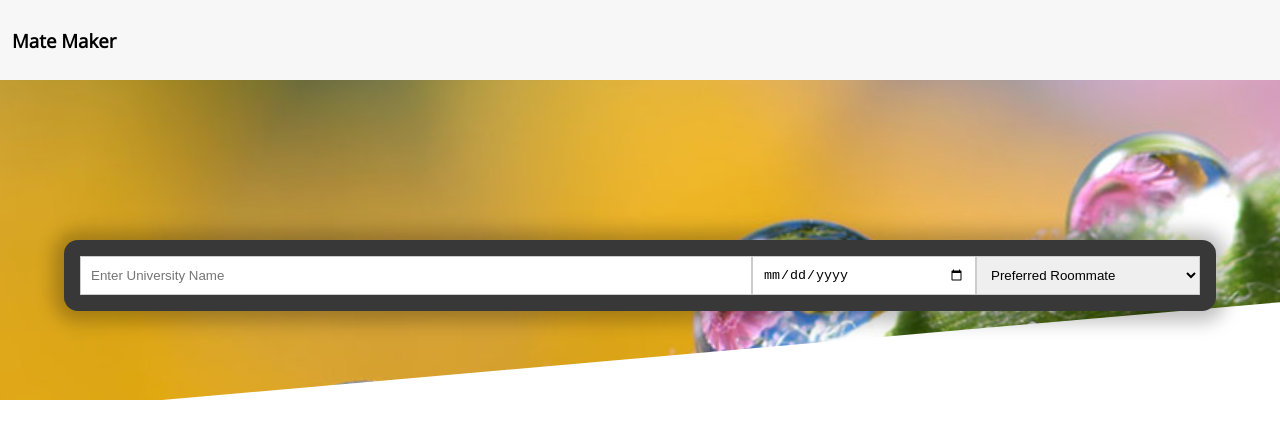
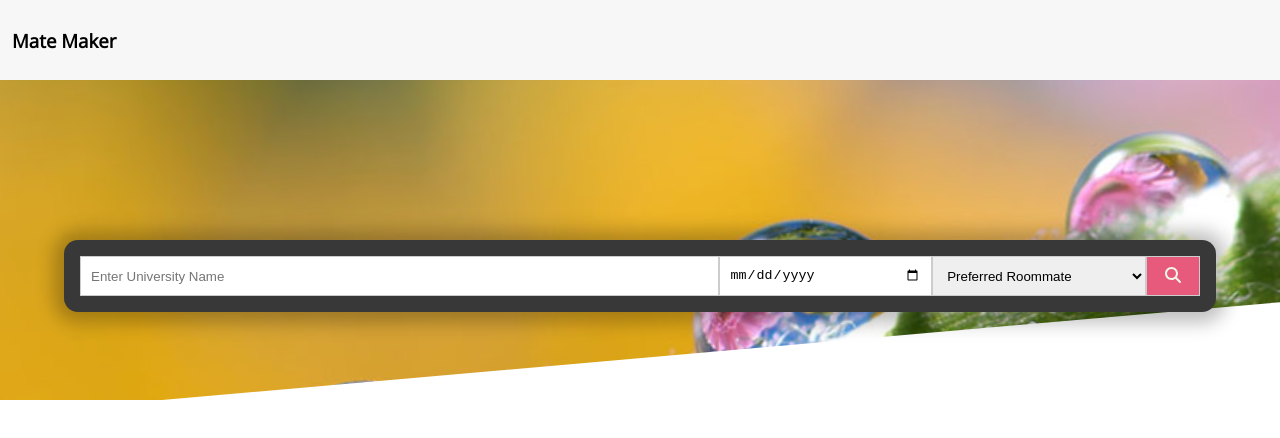
Before and after one commit to Ravikrishna234/MateMaker, a React (Vite) app: page / in a window 1280 px wide. Shown: the top 438 px of the page. Built offline with nearby package versions, Linux system fonts and the light colour scheme.

Commit message:
ADD: Search_Glass

```diff
--- a/package.json
+++ b/package.json
@@ -10,6 +10,10 @@
     "preview": "vite preview"
   },
   "dependencies": {
+    "@fortawesome/fontawesome-svg-core": "^6.4.2",
+    "@fortawesome/free-regular-svg-icons": "^6.4.2",
+    "@fortawesome/free-solid-svg-icons": "^6.4.2",
+    "@fortawesome/react-fontawesome": "^0.2.0",
     "react": "^18.2.0",
     "react-dom": "^18.2.0"
   },
--- a/src/components/Layout/SearchBar.jsx
+++ b/src/components/Layout/SearchBar.jsx
@@ -1,6 +1,7 @@
 import React, { useState } from 'react';
 import classes from './SearchBar.module.css';
-
+import { faMagnifyingGlass } from '@fortawesome/free-solid-svg-icons';
+import { FontAwesomeIcon } from '@fortawesome/react-fontawesome';
 function SearchBar(){
     const [enteredName, setEnteredName] = useState('');
     const [enteredCity, setEnteredCity] = useState('');
@@ -57,6 +58,9 @@ function SearchBar(){
                         <option value='>4'>4+</option>
 
                 </select>
+                <button type="submit" className={classes.searchButton}>
+                    <FontAwesomeIcon className={classes.searchGlass} icon={faMagnifyingGlass}></FontAwesomeIcon>
+                </button>
                 {/* Implementation 2 */}
                 {/* <div className={classes.dropDownContainer}>
                     <div
--- a/src/components/Layout/SearchBar.module.css
+++ b/src/components/Layout/SearchBar.module.css
@@ -32,10 +32,31 @@ input[type=date] {
 .searchDropdown{
     width: 20%;
     padding:10px;
-    padding: 10px;
+    /* padding: 10px; */
     border: 1px solid #ccc;
     box-sizing: border-box;
     resize: vertical;
+}
+.searchButton {
+    width: 5%;
+    color: #F2F5EA;
+    /* CO */
+    background-color: #E75A7C;
+    padding:10px;
+    border: 1px solid #ccc;
+    box-sizing: border-box;
+    font-size: 1rem;
+}
+.searchGlass {
+    transition: background-color 0.3s ease-in-out, transform 0.3s ease-in-out;
+}
+.searchGlass:hover {
+    transform: scale(1.3);
+}
+.searchButton:hover{
+    color: #D5D9CC;
+    background-color: #E81E4F;
+    /* font-size: 1.5rem; */
 }
 /* .dropDownContainer {
     width:20%;
```
Also changed, not shown: 1 other file (tests, documents, lock files or other folders).
